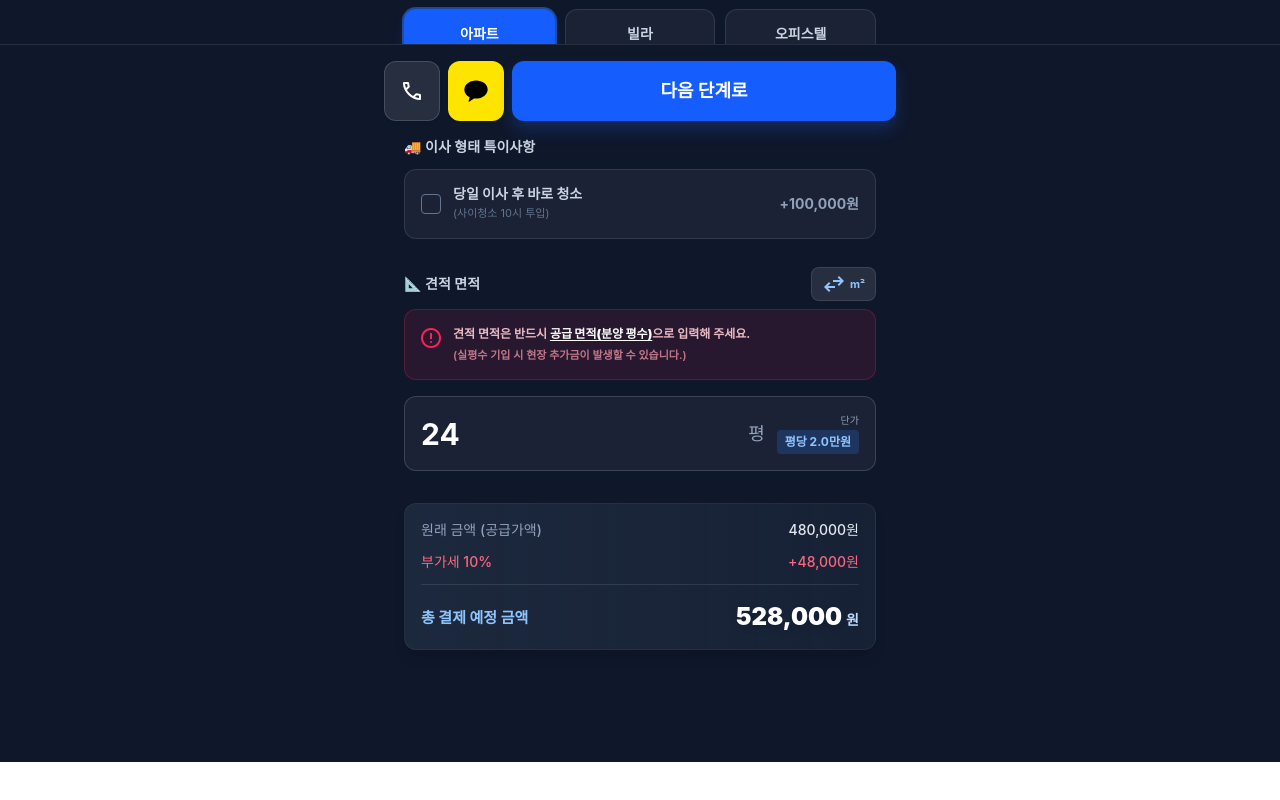
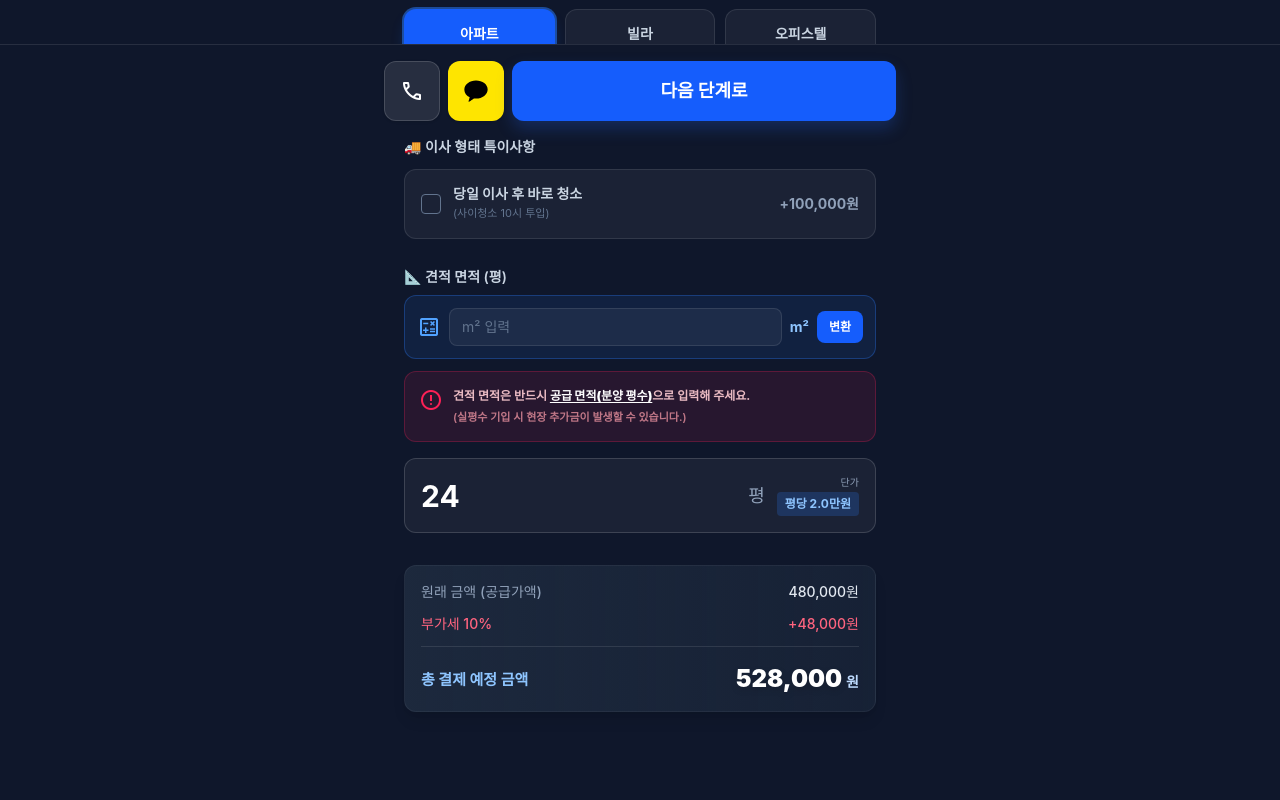
Before and after one commit to timbach9741-wq/CleaningTower, a React (Vite) app: page /quote/1 in a window 1280 px wide. Shown: the part 679-1479 px from the top of the page. Before the commit the page ends 1441 px from the top, so only its background shows below. Built offline with nearby package versions, Linux system fonts and the light colour scheme; a web font is replaced by a local one.

Commit message:
feat: m² 입력 + 변환 버튼 → 평 자동 입력 방식으로 변경

```diff
--- a/src/pages/Quote.tsx
+++ b/src/pages/Quote.tsx
@@ -106,8 +106,8 @@ export default function Quote() {
     return '프리미엄';
   });
   const [size, setSize] = useState<number | ''>(24);
-  const [sizeUnit, setSizeUnit] = useState<'평' | 'm²'>('평');
   const [sizeInputRaw, setSizeInputRaw] = useState<string>('24');
+  const [m2Input, setM2Input] = useState<string>('');
 
   const [businessName, setBusinessName] = useState('');
   const [address, setAddress] = useState(() => location.state?.preselectedRegion || '');
@@ -205,29 +205,7 @@ export default function Quote() {
     }
     const num = Number(val);
     if (!isNaN(num) && num >= 0) {
-      if (sizeUnit === 'm²') {
-        // m² → 평 변환 (1평 = 3.3058m²), 0.5 이상 반올림
-        const pyeong = Math.round(num / 3.3058);
-        setSize(pyeong);
-      } else {
-        setSize(Math.round(num));
-      }
-    }
-  };
-
-  const handleUnitToggle = () => {
-    const newUnit = sizeUnit === '평' ? 'm²' : '평';
-    setSizeUnit(newUnit);
-    // 단위 변경 시 입력값 변환
-    if (typeof size === 'number' && size > 0) {
-      if (newUnit === 'm²') {
-        // 평 → m² 표시값 변환
-        const m2 = Math.round(size * 3.3058 * 100) / 100;
-        setSizeInputRaw(String(m2));
-      } else {
-        // m² → 평 표시값 (이미 size는 평으로 저장됨)
-        setSizeInputRaw(String(size));
-      }
+      setSize(Math.round(num));
     }
   };
 
@@ -857,17 +835,35 @@ export default function Quote() {
                   </div>
 
                   <div>
-                    <div className="flex items-center justify-between mb-2">
-                      <label className="text-slate-300 text-sm font-semibold">📐 견적 면적</label>
+                    <label className="block text-slate-300 text-sm font-semibold mb-2">📐 견적 면적 (평)</label>
+                    {/* m² → 평 변환기 */}
+                    <div className="bg-blue-500/10 border border-blue-500/30 rounded-xl p-3 mb-3 flex items-center gap-2">
+                      <span className="material-symbols-outlined text-blue-400 text-lg shrink-0">calculate</span>
+                      <input
+                        type="number"
+                        value={m2Input}
+                        onChange={(e) => setM2Input(e.target.value)}
+                        placeholder="m² 입력"
+                        className="flex-1 bg-white/5 border border-white/10 rounded-lg px-3 py-2 text-sm text-white placeholder-slate-500 outline-none focus:border-blue-500 transition-all
+                                   [appearance:textfield] [&::-webkit-outer-spin-button]:appearance-none [&::-webkit-inner-spin-button]:appearance-none"
+                      />
+                      <span className="text-blue-300 text-sm font-bold shrink-0">m²</span>
                       <button
                         type="button"
-                        onClick={handleUnitToggle}
-                        className="flex items-center gap-1 px-2.5 py-1 rounded-lg bg-white/10 hover:bg-white/20 active:scale-95 transition-all text-[11px] font-bold text-blue-300 border border-white/10"
+                        onClick={() => {
+                          const val = Number(m2Input);
+                          if (!isNaN(val) && val > 0) {
+                            const pyeong = Math.round(val / 3.3058);
+                            setSize(pyeong);
+                            setSizeInputRaw(String(pyeong));
+                          }
+                        }}
+                        className="px-3 py-2 rounded-lg bg-blue-600 hover:bg-blue-500 active:scale-95 transition-all text-xs font-bold text-white whitespace-nowrap shrink-0"
                       >
-                        <span className="material-symbols-outlined text-[14px]">swap_horiz</span>
-                        {sizeUnit === '평' ? 'm²' : '평'}
+                        변환
                       </button>
                     </div>
+
                     <div className="bg-rose-500/10 border border-rose-500/25 rounded-xl p-3.5 mb-4 flex items-start gap-2.5">
                       <span className="material-symbols-outlined text-rose-500 text-[18px] shrink-0 mt-0.5">error</span>
                       <div className="flex-1 text-xs leading-relaxed break-keep">
@@ -885,12 +881,12 @@ export default function Quote() {
                           type="number"
                           value={sizeInputRaw}
                           onChange={handleSizeChange}
-                          placeholder={sizeUnit === 'm²' ? '예: 79.21' : '예: 24'}
+                          placeholder="예: 24"
                           className="flex-1 bg-transparent text-left text-3xl font-bold text-white outline-none
                                      [appearance:textfield] [&::-webkit-outer-spin-button]:appearance-none [&::-webkit-inner-spin-button]:appearance-none
                                      placeholder-slate-600 w-full"
                         />
-                        <span className="text-slate-400 text-lg font-medium whitespace-nowrap">{sizeUnit}</span>
+                        <span className="text-slate-400 text-lg font-medium whitespace-nowrap">평</span>
                       </div>
                       <div className="flex flex-col items-end">
                         <span className="text-slate-400 text-[10px] mb-0.5">단가</span>
@@ -902,21 +898,6 @@ export default function Quote() {
                         </span>
                       </div>
                     </div>
-                    {sizeUnit === 'm²' && (
-                      <div className="mt-3 bg-blue-500/10 border border-blue-500/30 rounded-xl p-3.5 flex items-center justify-between">
-                        <div className="flex items-center gap-2">
-                          <span className="material-symbols-outlined text-blue-400 text-lg">calculate</span>
-                          <span className="text-blue-200 text-sm font-bold">평수 환산</span>
-                        </div>
-                        <div className="text-right">
-                          {typeof size === 'number' && size > 0 ? (
-                            <span className="text-white text-xl font-black">{size}<span className="text-blue-300 text-sm ml-1">평</span></span>
-                          ) : (
-                            <span className="text-slate-500 text-sm font-bold">m² 입력 시 자동 계산</span>
-                          )}
-                        </div>
-                      </div>
-                    )}
                   </div>
                 </div>
 
```
